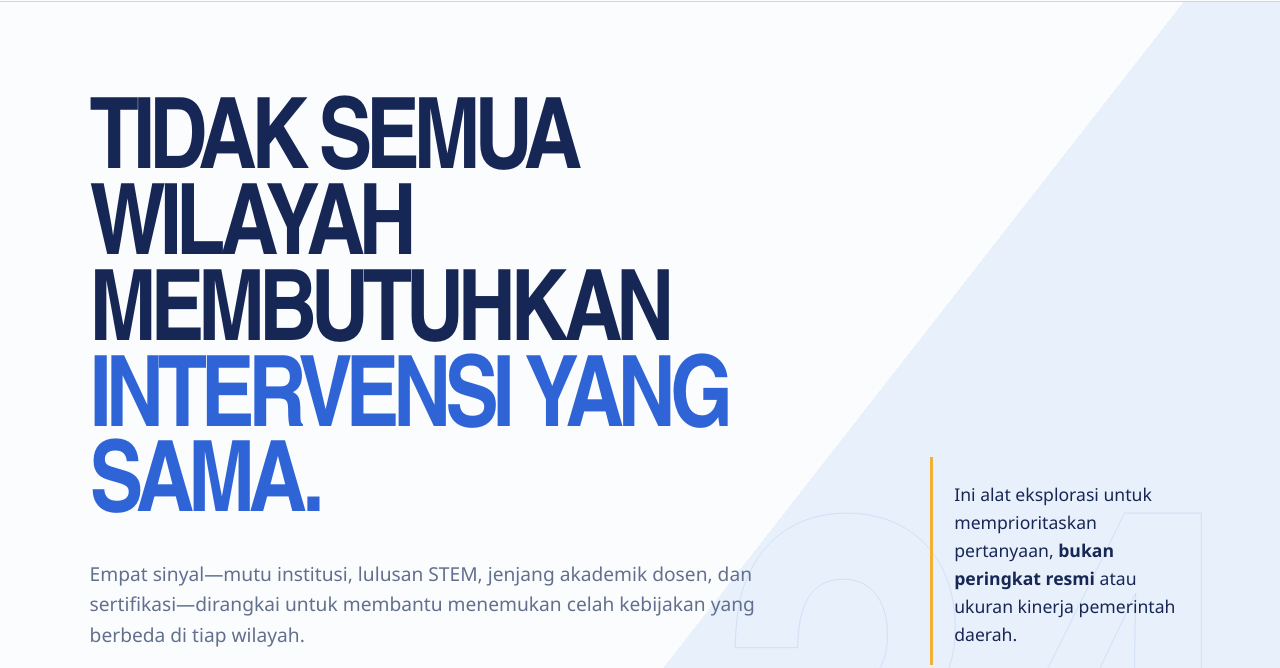
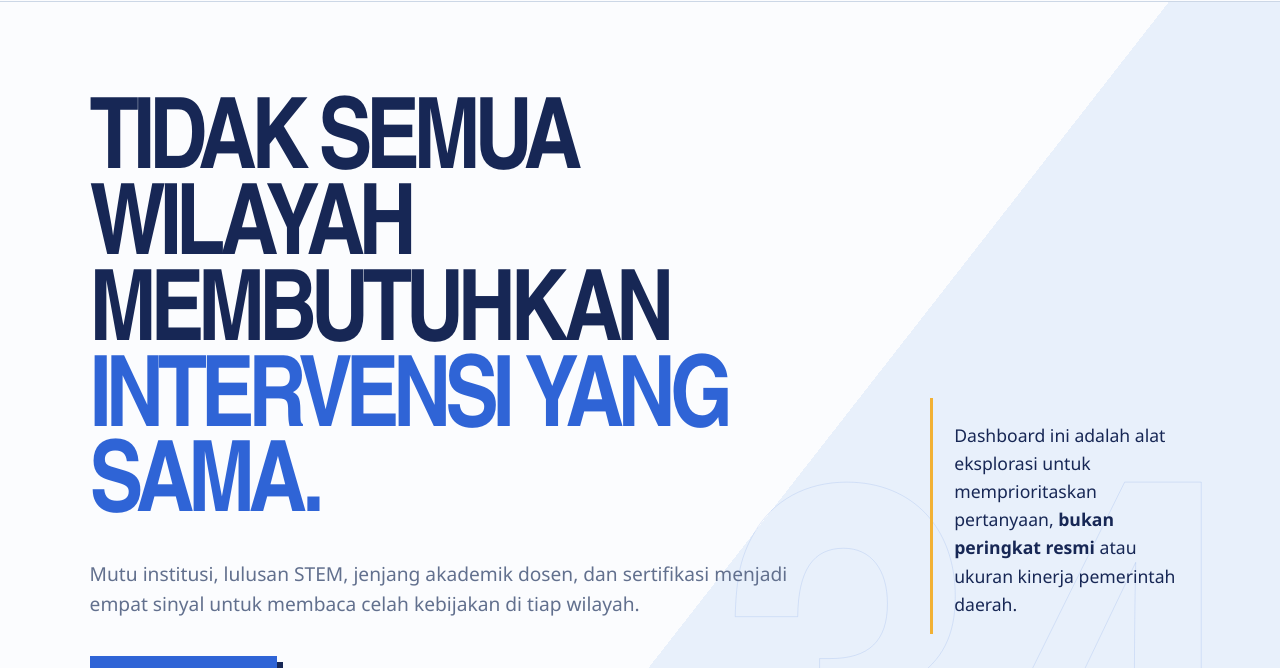
Before and after one commit to DSRenaldi/interview_pusdatin, a plain HTML site: page index.html in a window 1280 px wide. Shown: the part 74-742 px from the top of the page. Drawn offline with Linux system fonts and the light colour scheme.

Commit message:
update on hero

```diff
--- a/index.html
+++ b/index.html
@@ -26,7 +26,7 @@
       <div class="hero-copy">
         <!-- <p class="eyebrow">Decision brief · 34 provinsi</p> -->
         <h1 id="hero-title">Tidak semua wilayah membutuhkan <em>intervensi yang sama.</em></h1>
-        <p class="lede">Empat sinyal—mutu institusi, lulusan STEM, jenjang akademik dosen, dan sertifikasi—dirangkai untuk membantu menemukan celah kebijakan yang berbeda di tiap wilayah.</p>
+        <p class="lede">Mutu institusi, lulusan STEM, jenjang akademik dosen, dan sertifikasi menjadi empat sinyal untuk membaca celah kebijakan di tiap wilayah.</p>
         <div class="hero-actions">
           <a class="button primary" href="#wilayah">Jelajahi wilayah</a>
           <a class="button text" href="#metode">Baca batas analisis <span aria-hidden="true">↗</span></a>
@@ -34,7 +34,7 @@
       </div>
       <aside class="hero-note" aria-label="Catatan penting">
         <!-- <span class="note-label">Cara membaca</span> -->
-        <p>Ini alat eksplorasi untuk memprioritaskan pertanyaan, <strong>bukan peringkat resmi</strong> atau ukuran kinerja pemerintah daerah.</p>
+        <p>Dashboard ini adalah alat eksplorasi untuk memprioritaskan pertanyaan, <strong>bukan peringkat resmi</strong> atau ukuran kinerja pemerintah daerah.</p>
       </aside>
     </section>
 
```
